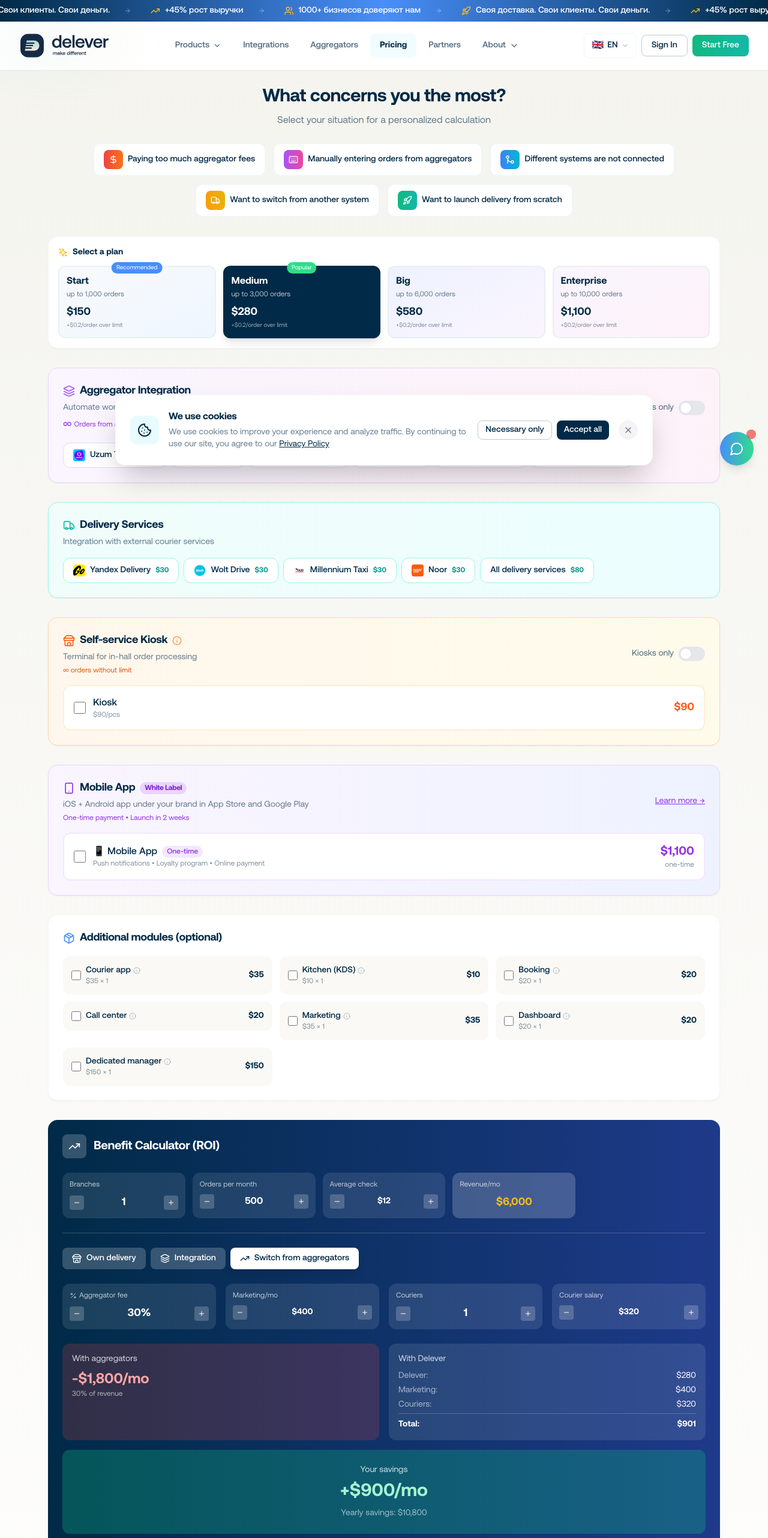
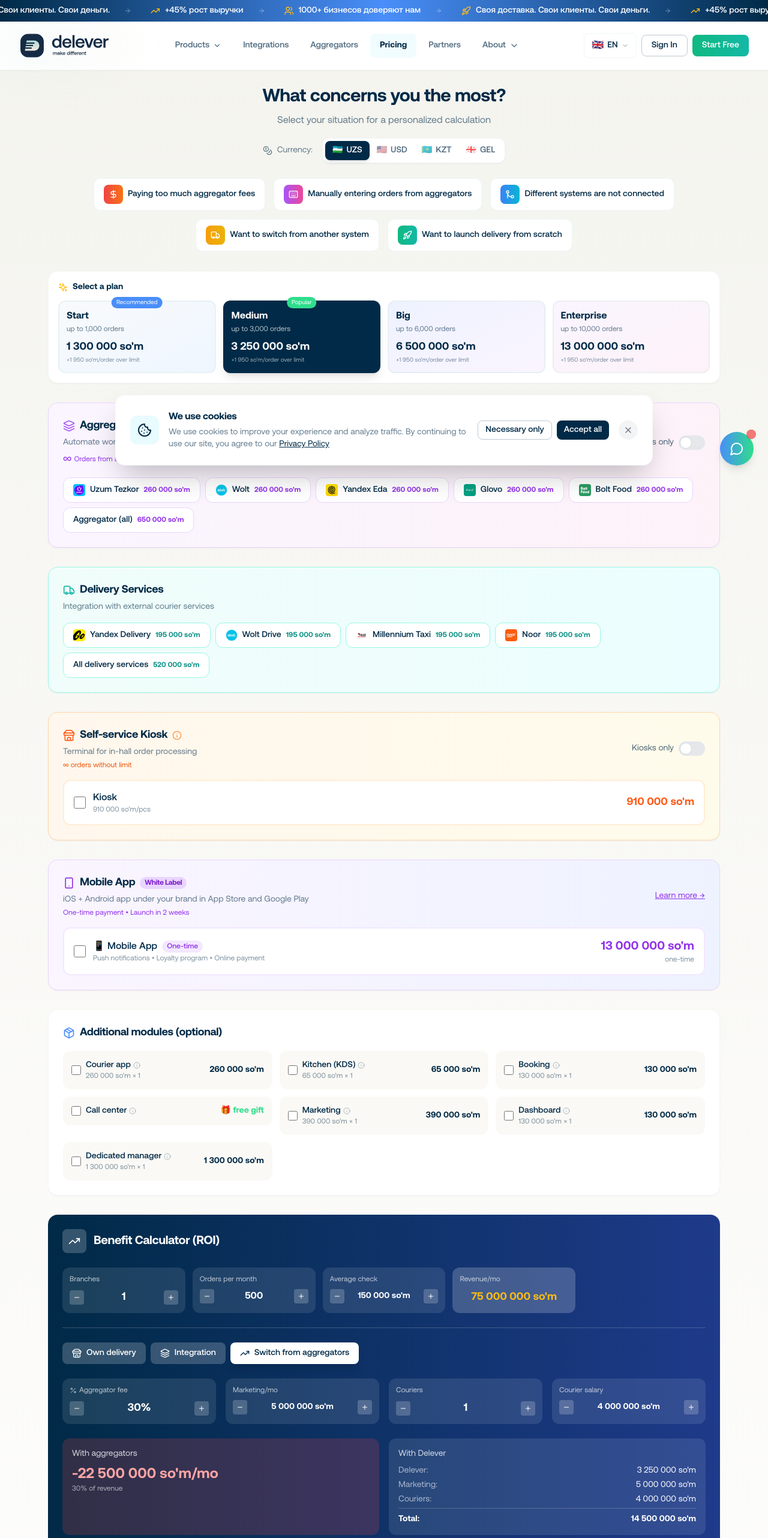
Before and after one commit to faxryuk-commits/delever-io, a React (Vite) app: page /pricing in a window 1280 px wide. Shown: the top 2564 px of the page at 60% size. Built offline with nearby package versions, Linux system fonts and the light colour scheme.

Commit message:
fix: complete Uzbek translations for aggregators page, add currency selector (UZS/USD/KZT/GEL) to pricing

```diff
--- a/src/components/SmartCalculator.tsx
+++ b/src/components/SmartCalculator.tsx
@@ -27,7 +27,8 @@ import {
   X,
   BadgePercent,
   FileText,
-  Smartphone
+  Smartphone,
+  Coins
 } from 'lucide-react'
 import { Button } from './ui/Button'
 import { ContactForm } from './ContactForm'
@@ -38,6 +39,15 @@ import { trackEvents } from './Analytics'
 // Типы ситуаций
 type Situation = 'commissions' | 'manual' | 'fragmented' | 'migrate' | 'scratch'
 type ROIScenario = 'own' | 'integrate' | 'switch'
+type Currency = 'UZS' | 'USD' | 'KZT' | 'GEL'
+
+// Курсы конвертации (базовая валюта - UZS)
+const currencyRates: Record<Currency, { rate: number; symbol: string; name: string; flag: string }> = {
+  UZS: { rate: 1, symbol: "so'm", name: "O'zbek so'mi", flag: '🇺🇿' },
+  USD: { rate: 12800, symbol: '$', name: 'US Dollar', flag: '🇺🇸' },
+  KZT: { rate: 28, symbol: '₸', name: 'Qazaq tengesi', flag: '🇰🇿' },
+  GEL: { rate: 4700, symbol: '₾', name: 'Gruzin lari', flag: '🇬🇪' },
+}
 
 // Тип модуля
 interface Module {
@@ -156,6 +166,9 @@ export function SmartCalculator() {
   const [contactFormOpen, setContactFormOpen] = useState(false)
   const [presentationOpen, setPresentationOpen] = useState(false)
 
+  // Выбор валюты
+  const [currency, setCurrency] = useState<Currency>('UZS')
+
   // Состояние (без wizard - всё на одной странице)
   const [situation, setSituation] = useState<Situation | null>(null)
 
@@ -183,13 +196,35 @@ export function SmartCalculator() {
   const [courierSalary, setCourierSalary] = useState(4000000)
   const [couriersCount, setCouriersCount] = useState(1)
 
-  // Получить цену в правильной валюте
-  const getPrice = (priceUZS: number, priceUSD: number) => {
-    return language === 'en' ? priceUSD : priceUZS
+  // Конвертация цены из UZS в выбранную валюту
+  const convertPrice = (priceUZS: number): number => {
+    if (currency === 'UZS') return priceUZS
+    const converted = priceUZS / currencyRates[currency].rate
+    // Округляем до целых десятков
+    return Math.round(converted / 10) * 10
   }
 
-  // Форматирование цены (уже в правильной валюте)
-  const formatPriceConverted = (price: number) => formatPrice(price, language === 'en')
+  // Получить цену в выбранной валюте (базовая цена в UZS)
+  const getPrice = (priceUZS: number, _priceUSD: number) => {
+    return convertPrice(priceUZS)
+  }
+
+  // Форматирование цены с символом валюты
+  const formatPriceConverted = (price: number): string => {
+    const { symbol } = currencyRates[currency]
+    if (currency === 'UZS') {
+      return `${price.toLocaleString('ru-RU')} ${symbol}`
+    }
+    if (currency === 'USD') {
+      return `${symbol}${price.toLocaleString('en-US')}`
+    }
+    return `${price.toLocaleString('ru-RU')} ${symbol}`
+  }
+
+  // Форматирование ROI сумм (конвертация + символ)
+  const formatROI = (priceUZS: number): string => {
+    return formatPriceConverted(convertPrice(priceUZS))
+  }
 
   // Текущий тариф
   const selectedPlan = basePlans.find(p => p.id === selectedPlanId) || basePlans[1]
@@ -599,7 +634,7 @@ export function SmartCalculator() {
       </div>
       <div class="roi-box">
         <div class="roi-box-title">${kpText.withDelever}</div>
-        <div class="roi-box-value">-${formatPrice(roi.totalOwnDeliveryCost)}${kpText.perMonth}</div>
+        <div class="roi-box-value">-${formatROI(roi.totalOwnDeliveryCost)}${kpText.perMonth}</div>
       </div>
       <div class="roi-box">
         <div class="roi-box-title">${kpText.yearlySavings}</div>
@@ -657,15 +692,44 @@ export function SmartCalculator() {
 
   // ============ РЕНДЕР ============
 
+  // Выбор валюты
+  const renderCurrencySelector = () => (
+    <div className="flex items-center justify-center gap-2 mb-6">
+      <Coins className="h-4 w-4 text-brand-darkBlue/60" />
+      <span className="text-sm text-brand-darkBlue/60 mr-2">
+        {language === 'ru' ? 'Валюта:' : language === 'uz' ? 'Valyuta:' : 'Currency:'}
+      </span>
+      <div className="flex bg-white rounded-xl border border-brand-lightTeal/30 p-1 shadow-sm">
+        {(Object.keys(currencyRates) as Currency[]).map((cur) => (
+          <button
+            key={cur}
+            onClick={() => setCurrency(cur)}
+            className={`px-3 py-1.5 rounded-lg text-sm font-medium transition-all flex items-center gap-1.5 ${
+              currency === cur
+                ? 'bg-brand-darkBlue text-white shadow-md'
+                : 'text-brand-darkBlue/70 hover:bg-brand-lightBlue/30'
+            }`}
+          >
+            <span>{currencyRates[cur].flag}</span>
+            <span>{cur}</span>
+          </button>
+        ))}
+      </div>
+    </div>
+  )
+
   // Секция выбора ситуации (горизонтальные фильтры)
   const renderSituationSelector = () => (
     <div id="situation" className="mb-8">
       <h2 className="text-2xl md:text-3xl font-bold text-brand-darkBlue mb-2 text-center">
         {t('calc2.step1.title')}
       </h2>
-      <p className="text-brand-darkBlue/60 mb-6 text-center">
+      <p className="text-brand-darkBlue/60 mb-4 text-center">
         {t('calc2.step1.subtitle')}
       </p>
+
+      {/* Выбор валюты */}
+      {renderCurrencySelector()}
 
       {/* Горизонтальные фильтры ситуаций */}
       <div className="flex flex-wrap justify-center gap-3 mb-4">
@@ -1278,7 +1342,7 @@ export function SmartCalculator() {
               >
                 <Minus className="h-3 w-3" />
               </button>
-              <span className="text-sm font-bold flex-1 text-center">{formatPrice(avgCheck)}</span>
+              <span className="text-sm font-bold flex-1 text-center">{formatPriceConverted(convertPrice(avgCheck))}</span>
               <button
                 onClick={() => setAvgCheck(avgCheck + 10000)}
                 className="w-6 h-6 rounded bg-white/20 flex items-center justify-center hover:bg-white/30"
@@ -1292,7 +1356,7 @@ export function SmartCalculator() {
           <div className="bg-white/20 rounded-xl p-3">
             <div className="text-xs text-white/70 mb-2">{t('calc2.monthlyRevenue')}</div>
             <div className="text-lg font-bold text-center text-brand-yellow">
-              {formatPrice(monthlyOrders * avgCheck)}
+              {formatROI(monthlyOrders * avgCheck)}
             </div>
           </div>
         </div>
@@ -1375,7 +1439,7 @@ export function SmartCalculator() {
                   >
                     <Minus className="h-3 w-3" />
                   </button>
-                  <span className="text-sm font-bold flex-1 text-center">{formatPrice(operatorSalary)}</span>
+                  <span className="text-sm font-bold flex-1 text-center">{formatROI(operatorSalary)}</span>
                   <button
                     onClick={() => setOperatorSalary(operatorSalary + 500000)}
                     className="w-6 h-6 rounded bg-white/20 flex items-center justify-center hover:bg-white/30"
@@ -1399,7 +1463,7 @@ export function SmartCalculator() {
                   >
                     <Minus className="h-3 w-3" />
                   </button>
-                  <span className="text-sm font-bold flex-1 text-center">{formatPrice(marketingBudget)}</span>
+                  <span className="text-sm font-bold flex-1 text-center">{formatROI(marketingBudget)}</span>
                   <button
                     onClick={() => setMarketingBudget(marketingBudget + 1000000)}
                     className="w-6 h-6 rounded bg-white/20 flex items-center justify-center hover:bg-white/30"
@@ -1435,7 +1499,7 @@ export function SmartCalculator() {
                   >
                     <Minus className="h-3 w-3" />
                   </button>
-                  <span className="text-sm font-bold flex-1 text-center">{formatPrice(courierSalary)}</span>
+                  <span className="text-sm font-bold flex-1 text-center">{formatROI(courierSalary)}</span>
                   <button
                     onClick={() => setCourierSalary(courierSalary + 500000)}
                     className="w-6 h-6 rounded bg-white/20 flex items-center justify-center hover:bg-white/30"
@@ -1453,7 +1517,7 @@ export function SmartCalculator() {
           <div className="grid grid-cols-2 md:grid-cols-4 gap-4">
             <div className="bg-white/10 rounded-xl p-4 text-center">
               <div className="text-xs text-white/70 mb-1">{t('calc2.monthlyRevenue')}</div>
-              <div className="text-lg font-bold">{formatPrice(roi.monthlyRevenue)}</div>
+              <div className="text-lg font-bold">{formatROI(roi.monthlyRevenue)}</div>
             </div>
             <div className="bg-white/10 rounded-xl p-4 text-center">
               <div className="text-xs text-white/70 mb-1">{t('calc2.deleverCost')}</div>
@@ -1461,11 +1525,11 @@ export function SmartCalculator() {
             </div>
             <div className="bg-white/20 rounded-xl p-4 text-center">
               <div className="text-xs text-white/70 mb-1">{t('calc2.netProfit')}</div>
-              <div className="text-xl font-bold text-brand-green">{formatPrice(roi.ownDeliveryProfit)}</div>
+              <div className="text-xl font-bold text-brand-green">{formatROI(roi.ownDeliveryProfit)}</div>
             </div>
             <div className="bg-white/20 rounded-xl p-4 text-center">
               <div className="text-xs text-white/70 mb-1">{t('calc2.savedFromAggregators')}</div>
-              <div className="text-xl font-bold text-brand-green">+{formatPrice(roi.potentialAggregatorLoss)}</div>
+              <div className="text-xl font-bold text-brand-green">+{formatROI(roi.potentialAggregatorLoss)}</div>
             </div>
           </div>
         )}
@@ -1474,7 +1538,7 @@ export function SmartCalculator() {
           <div className="grid grid-cols-2 md:grid-cols-4 gap-4">
             <div className="bg-white/10 rounded-xl p-4 text-center">
               <div className="text-xs text-white/70 mb-1">{t('calc2.operatorsSaved')}</div>
-              <div className="text-lg font-bold text-brand-green">+{formatPrice(roi.operatorsCostSaved)}</div>
+              <div className="text-lg font-bold text-brand-green">+{formatROI(roi.operatorsCostSaved)}</div>
             </div>
             <div className="bg-white/10 rounded-xl p-4 text-center">
               <div className="text-xs text-white/70 mb-1">{t('calc2.hoursSaved')}</div>
@@ -1482,11 +1546,11 @@ export function SmartCalculator() {
             </div>
             <div className="bg-white/10 rounded-xl p-4 text-center">
               <div className="text-xs text-white/70 mb-1">{t('calc2.errorsSaved')}</div>
-              <div className="text-lg font-bold text-brand-green">+{formatPrice(roi.errorsSaved)}</div>
+              <div className="text-lg font-bold text-brand-green">+{formatROI(roi.errorsSaved)}</div>
             </div>
             <div className="bg-white/20 rounded-xl p-4 text-center">
               <div className="text-xs text-white/70 mb-1">{t('calc2.totalSavings')}</div>
-              <div className="text-xl font-bold text-brand-green">+{formatPrice(roi.integrationSavings)}</div>
+              <div className="text-xl font-bold text-brand-green">+{formatROI(roi.integrationSavings)}</div>
             </div>
           </div>
         )}
@@ -1496,7 +1560,7 @@ export function SmartCalculator() {
             <div className="grid grid-cols-1 md:grid-cols-2 gap-4 mb-4">
               <div className="bg-red-500/20 rounded-xl p-4">
                 <div className="text-sm text-white/80 mb-2">{t('calc2.withAggregators')}</div>
-                <div className="text-2xl font-bold text-red-300">-{formatPrice(roi.aggregatorCost)}/{t('calc2.month')}</div>
+                <div className="text-2xl font-bold text-red-300">-{formatROI(roi.aggregatorCost)}/{t('calc2.month')}</div>
                 <div className="text-xs text-white/60">{aggregatorFee}% {t('calc2.fromRevenue')}</div>
               </div>
               <div className="bg-white/10 rounded-xl p-4">
@@ -1508,15 +1572,15 @@ export function SmartCalculator() {
                   </div>
                   <div className="flex justify-between">
                     <span className="text-white/60">{t('calc2.marketing')}:</span>
-                    <span>{formatPrice(marketingBudget)}</span>
+                    <span>{formatROI(marketingBudget)}</span>
                   </div>
                   <div className="flex justify-between">
                     <span className="text-white/60">{t('calc2.couriers')}:</span>
-                    <span>{formatPrice(roi.couriersCost)}</span>
+                    <span>{formatROI(roi.couriersCost)}</span>
                   </div>
                   <div className="flex justify-between pt-2 border-t border-white/20 font-bold">
                     <span>{t('calc2.total')}:</span>
-                    <span>{formatPrice(roi.totalOwnDeliveryCost)}</span>
+                    <span>{formatROI(roi.totalOwnDeliveryCost)}</span>
                   </div>
                 </div>
               </div>
@@ -1528,10 +1592,10 @@ export function SmartCalculator() {
                   {t('calc2.yourSavings')}
                 </div>
                 <div className="text-3xl font-bold text-emerald-200">
-                  +{formatPrice(roi.switchSavings)}/{t('calc2.month')}
+                  +{formatROI(roi.switchSavings)}/{t('calc2.month')}
                 </div>
                 <div className="text-sm text-white/60 mt-2">
-                  {t('calc2.yearSavings')}: {formatPrice(roi.switchSavings * 12)}
+                  {t('calc2.yearSavings')}: {formatROI(roi.switchSavings * 12)}
                 </div>
               </div>
             )}
@@ -1590,14 +1654,14 @@ export function SmartCalculator() {
                 <div className="mt-4 p-4 bg-gradient-to-r from-emerald-50 to-teal-50 rounded-xl border border-emerald-200">
                   <div className="flex items-center justify-between mb-2">
                     <span className="text-emerald-800 font-bold">{t('calc2.totalSavingsLabel')}</span>
-                    <span className="text-2xl font-bold text-emerald-600">+{formatPrice(totalSavings)}/{t('calc2.month')}</span>
+                    <span className="text-2xl font-bold text-emerald-600">+{formatROI(totalSavings)}/{t('calc2.month')}</span>
                   </div>
                   <div className="text-xs text-emerald-600/70">
                     {t('calc2.totalSavingsHint')}
                   </div>
                   {totalSavings > 0 && (
                     <div className="mt-2 pt-2 border-t border-emerald-200/50 text-sm text-emerald-700">
-                      {t('calc2.yearSavings')}: <span className="font-bold">{formatPrice(totalSavings * 12)}</span>
+                      {t('calc2.yearSavings')}: <span className="font-bold">{formatROI(totalSavings * 12)}</span>
                     </div>
                   )}
                 </div>
--- a/src/i18n/translations.ts
+++ b/src/i18n/translations.ts
@@ -3789,50 +3789,68 @@ export const translations: Record<Language, Record<string, string>> = {
     // Aggregators page
     'aggregators.badge': 'Agregatorlar bilan integratsiya',
     'aggregators.title': 'Barcha agregatorlar bitta oynada',
-    'aggregators.subtitle': 'Wolt, Glovo, Yandex Eats, Uzum Tezkor - buyurtmalarni tartibsizliksiz va qo\'lda ishlamasdan qabul qiling',
-    'aggregators.connect': 'Agregatorlarni ulash',
-    'aggregators.familiar': 'Tanishmi?',
+    'aggregators.subtitle': 'Wolt, Glovo, Yandex Eats, Uzum Tezkor — buyurtmalarni tartibsizliksiz va qo\'lda ishlamasdan qabul qiling',
+    'aggregators.cta': 'Agregatorlarni ulash',
+
+    // Problem section
+    'aggregators.problemTitle': 'Tanishmi?',
     'aggregators.problem1': 'Kassada 5 ta planshet',
-    'aggregators.problem1Desc': 'Har bir agregator uchun o\'z planshet, operatorlar poteryatsiya',
+    'aggregators.problem1Desc': 'Har bir agregator uchun alohida planshet, chalkashlik va yo\'qolgan buyurtmalar',
     'aggregators.problem2': 'Kassaga qo\'lda kiritish',
-    'aggregators.problem2Desc': 'Operatorlar buyurtmalarni qayta yozadi - inson xatolari',
+    'aggregators.problem2Desc': 'Operatorlar buyurtmalarni qo\'lda kiritadi — xatolar va vaqt yo\'qotish',
     'aggregators.problem3': 'Har joyda turli menyu',
-    'aggregators.problem3Desc': 'Narxlar va mavjudlikni 5 joyda yangilash - koordinator uchun jahannam',
+    'aggregators.problem3Desc': 'Narxlar va mavjudlikni 5 joyda yangilash — menejer uchun azob',
     'aggregators.problem4': 'Yagona tahlil yo\'q',
-    'aggregators.problem4Desc': 'Qaysi agregator ko\'proq daromad keltiradi aniq emas',
-    'aggregators.solution': 'Yechim: yagona platforma',
-    'aggregators.solutionDesc': 'Barcha buyurtmalar + bitta ekran + kassa bilan avtomatik sinxronizatsiya',
+    'aggregators.problem4Desc': 'Qaysi kanal foyda keltiradi, qaysi zarar — aniq emas',
+
+    // Solution section
+    'aggregators.solutionTitle': 'Yechim: yagona platforma',
+    'aggregators.solutionSubtitle': 'Barcha buyurtmalar → bitta ekran → kassa bilan avtomatik sinxronizatsiya',
+
+    // Features
     'aggregators.feature1': 'Buyurtmalar uchun yagona oyna',
     'aggregators.feature1Desc': 'Barcha agregatorlardan buyurtmalar bitta interfeysda. Endi 5 ta planshetti kuzatish shart emas',
     'aggregators.feature2': 'Kassa bilan avto-sinxronizatsiya',
     'aggregators.feature2Desc': 'Buyurtmalar avtomatik ravishda iiko, R-Keeper, Poster\'ga tushadi. Qo\'lda kiritish kerak emas',
     'aggregators.feature3': 'Yagona menyu',
-    'aggregators.feature3Desc': 'Menyuni bir marta tuzasiz - u barcha agregatorlarga avtomatik tarqaladi',
+    'aggregators.feature3Desc': 'Menyuni bir marta tuzasiz — u barcha agregatorlarga avtomatik tarqaladi',
     'aggregators.feature4': 'Stop-ro\'yxatlarni boshqarish',
-    'aggregators.feature4Desc': 'Ovqat tugadimi? Bir klik - va u barcha agregatorlarda yo\'qoladi',
+    'aggregators.feature4Desc': 'Mahsulot tugadimi? Bitta bosish — va u barcha agregatorlarda yashiriladi',
     'aggregators.feature5': 'Yagona tahlil',
     'aggregators.feature5Desc': 'Daromadni, marginni va har bir agregator samaradorligini solishtiring',
     'aggregators.feature6': 'Zonalarni boshqarish',
-    'aggregators.feature6Desc': 'Turli zonalar uchun turli narx va menyu - moslashuvchan o\'rnatish',
-    'aggregators.clientResults': 'Mijozlar natijalari',
-    'aggregators.manualWork': 'Qo\'lda ish',
-    'aggregators.orderErrors': 'Buyurtmalarda xatolar',
-    'aggregators.orderSpeed': 'Qayta ishlash tezligi',
-    'aggregators.revenueGrowth': 'Daromad o\'sishi',
-    'aggregators.supported': 'Qo\'llab-quvvatlanadigan agregatorlar',
-    'aggregators.integrationTime': 'Integratsiya 1-2 kun, ishni to\'xtatmasdan',
-    'aggregators.howItWorks': 'Bu qanday ishlaydi',
+    'aggregators.feature6Desc': 'Turli zonalar uchun turli narx va menyu — moslashuvchan sozlash',
+
+    // Results
+    'aggregators.resultsTitle': 'Mijozlar natijalari',
+    'aggregators.result1': '-90%',
+    'aggregators.result1Label': 'Qo\'lda ish',
+    'aggregators.result2': '-70%',
+    'aggregators.result2Label': 'Buyurtmalarda xatolar',
+    'aggregators.result3': '+25%',
+    'aggregators.result3Label': 'Qayta ishlash tezligi',
+    'aggregators.result4': '+15%',
+    'aggregators.result4Label': 'Daromad o\'sishi',
+
+    // Supported aggregators
+    'aggregators.supportedTitle': 'Qo\'llab-quvvatlanadigan agregatorlar',
+    'aggregators.supportedSubtitle': 'Integratsiya 1-2 kunda, ishni to\'xtatmasdan',
+
+    // How it works
+    'aggregators.howItWorksTitle': 'Bu qanday ishlaydi',
     'aggregators.step1': 'Ulanish',
-    'aggregators.step1Desc': 'Agregator hisoblaringizni 1-2 kun ichida ulang',
+    'aggregators.step1Desc': 'Agregator hisoblaringizni 1-2 kun ichida ulaymiz',
     'aggregators.step2': 'Sinxronizatsiya',
-    'aggregators.step2Desc': 'Kassa va menyuni sozlang',
+    'aggregators.step2Desc': 'Kassa va menyungiz bilan aloqani sozlaymiz',
     'aggregators.step3': 'Ishga tushirish',
-    'aggregators.step3Desc': 'Buyurtmalar yagona oynaga kelay boshlaydi',
+    'aggregators.step3Desc': 'Buyurtmalar yagona oynaga kela boshlaydi',
     'aggregators.step4': 'O\'sish',
     'aggregators.step4Desc': 'Vaqtni tejang va daromadni oshiring',
-    'aggregators.escapeСhaos': 'Tartibsizlikdan qutiling',
-    'aggregators.connectToday': 'Barcha agregatorlarni 1-2 kunda yagona platformaga ulang',
-    'aggregators.getDemo': 'Demo olish',
+
+    // CTA
+    'aggregators.ctaTitle': 'Tartibsizlikdan qutiling',
+    'aggregators.ctaSubtitle': 'Barcha agregatorlarni 1-2 kunda yagona platformaga ulang',
+    'aggregators.ctaButton': 'Demo olish',
 
     // Home page blocks
     'home.trustedBy': 'Millionlar ularga ishonadi, ular esa bizga ishonadi',
```
